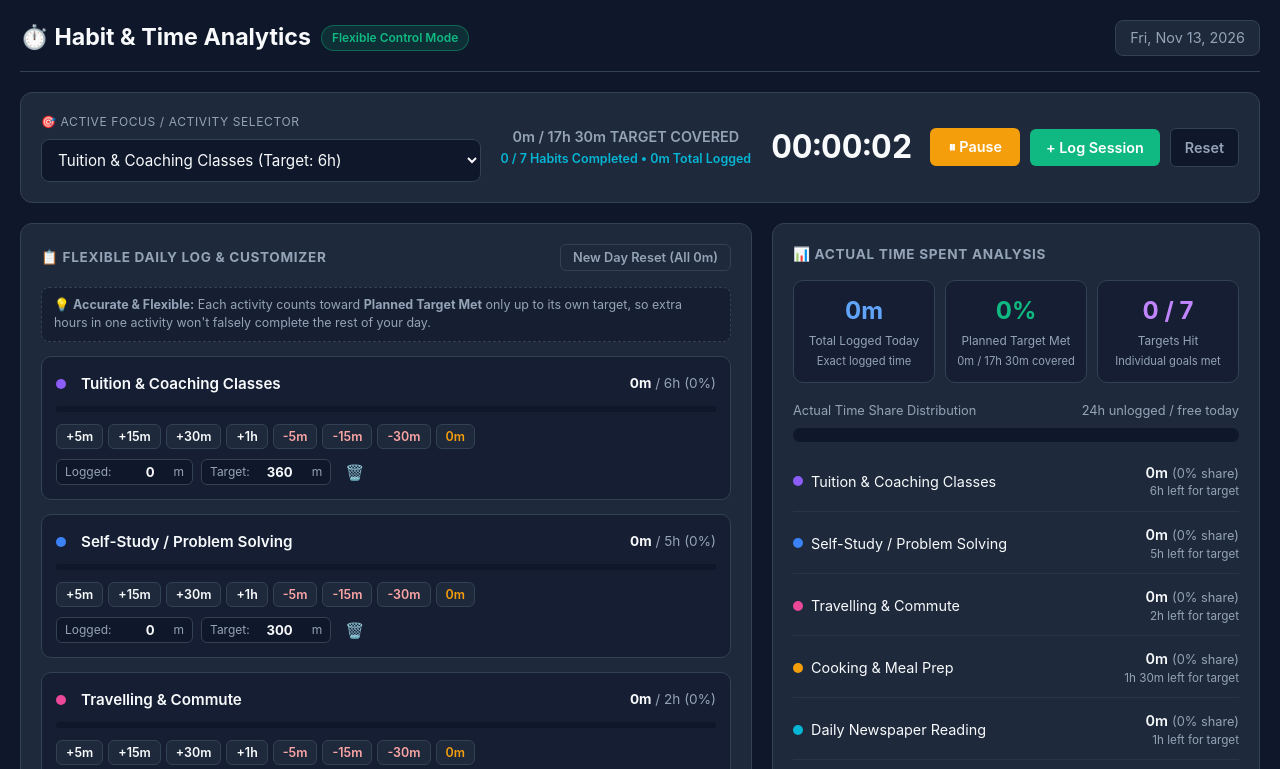
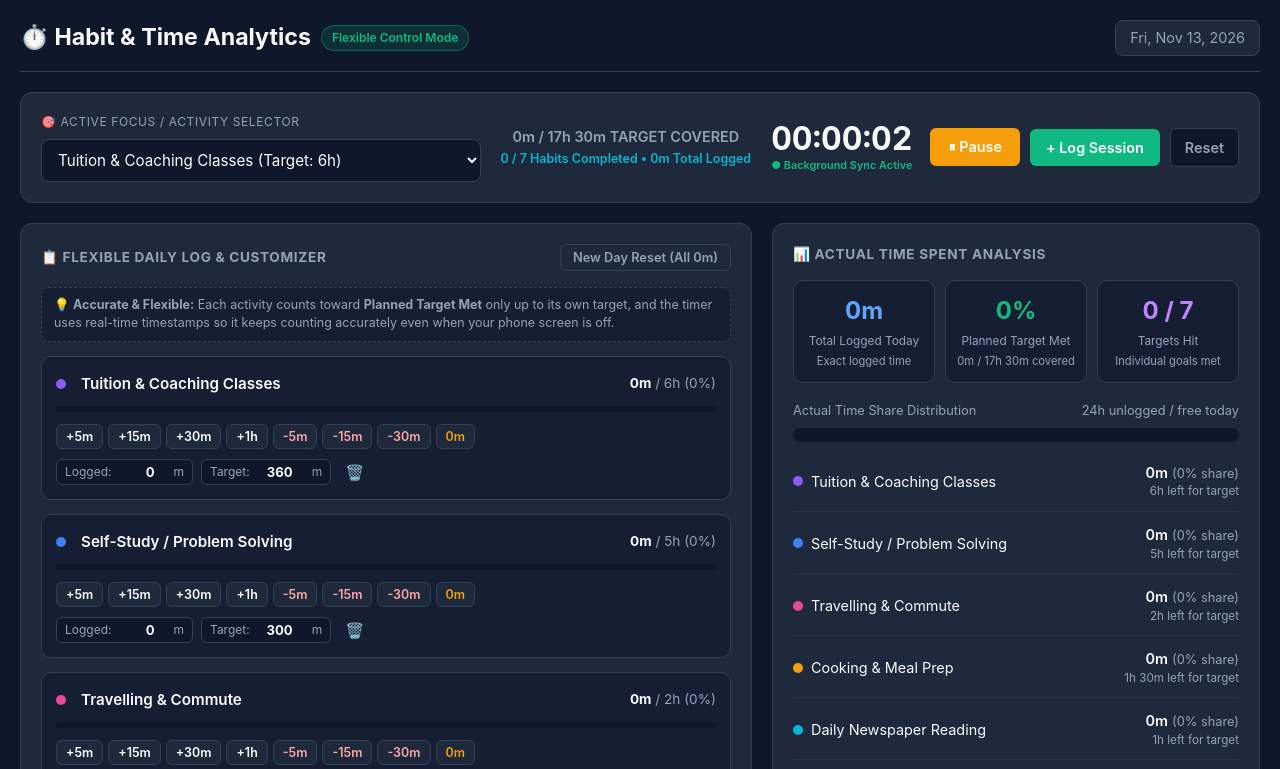
Before and after one commit to drajnishdhar-prog/Habit-Tracker-, a plain HTML site: page index.html in a window 1280 px wide. Both pictures are taken after a click on the button "▶ Start". Shown: the top 769 px of the page. Drawn offline with Linux system fonts and the light colour scheme.

Commit message:
Update index.html

```diff
--- a/index.html
+++ b/index.html
@@ -141,11 +141,29 @@
             flex-wrap: wrap;
         }
 
+        .timer-display-wrap {
+            display: flex;
+            flex-direction: column;
+            align-items: flex-start;
+            margin-right: 8px;
+        }
+
         .timer-display {
             font-size: 2rem;
             font-weight: 700;
             font-variant-numeric: tabular-nums;
-            margin-right: 8px;
+            line-height: 1.1;
+        }
+
+        .timer-bg-status {
+            font-size: 0.68rem;
+            color: var(--accent-green);
+            font-weight: 600;
+            display: none;
+        }
+
+        .timer-bg-status.active {
+            display: block;
         }
 
         button {
@@ -592,14 +610,17 @@
     <div class="focus-bar">
         <div class="focus-selector">
             <div class="focus-label">🎯 Active Focus / Activity Selector</div>
-            <select id="focusHabitSelect"></select>
+            <select id="focusHabitSelect" onchange="saveSelectedHabit()"></select>
         </div>
         <div class="focus-stats" id="globalProgressText">
             0m / 17h 30m Target Covered
             <span id="globalExtraSub">0 / 7 Habits Completed</span>
         </div>
         <div class="timer-controls">
-            <div class="timer-display" id="timerDisplay">00:00:00</div>
+            <div class="timer-display-wrap">
+                <div class="timer-display" id="timerDisplay">00:00:00</div>
+                <div class="timer-bg-status" id="timerBgStatus">● Background Sync Active</div>
+            </div>
             <button class="btn-start" id="startStopBtn" onclick="toggleTimer()">▶ Start</button>
             <button class="btn-log" onclick="logSession()">+ Log Session</button>
             <button class="btn-reset" onclick="resetTimer()">Reset</button>
@@ -616,7 +637,7 @@
                 </div>
 
                 <div class="helper-hint">
-                    💡 <strong>Accurate & Flexible:</strong> Each activity counts toward <strong>Planned Target Met</strong> only up to its own target, so extra hours in one activity won't falsely complete the rest of your day.
+                    💡 <strong>Accurate & Flexible:</strong> Each activity counts toward <strong>Planned Target Met</strong> only up to its own target, and the timer uses real-time timestamps so it keeps counting accurately even when your phone screen is off.
                 </div>
 
                 <div class="habit-list" id="habitList"></div>
@@ -681,6 +702,7 @@
 
 <script>
     const STORAGE_KEY = 'habitTrackerData_v5_flexible';
+    const TIMER_STORAGE_KEY = 'habitTrackerTimer_v5';
     const COLORS = ['#8b5cf6', '#3b82f6', '#ec4899', '#f59e0b', '#06b6d4', '#ef4444', '#10b981'];
 
     // Default flexible routine with 2h (120m) Travelling time — 100% editable by user
@@ -695,17 +717,45 @@
     ];
 
     let habits = JSON.parse(localStorage.getItem(STORAGE_KEY)) || JSON.parse(JSON.stringify(DEFAULT_HABITS));
+
+    // Background-safe Timestamp Timer State
+    let timerState = JSON.parse(localStorage.getItem(TIMER_STORAGE_KEY)) || {
+        isRunning: false,
+        startTime: null,
+        accumulatedMs: 0,
+        selectedHabitId: null
+    };
+
     let timerInterval = null;
-    let elapsedSeconds = 0;
 
     function init() {
         const options = { weekday: 'short', month: 'short', day: 'numeric', year: 'numeric' };
         document.getElementById('currentDate').textContent = new Date().toLocaleDateString('en-US', options);
         renderAll();
+        restoreTimerState();
+
+        // Instantly resync timer whenever screen turns back on or tab becomes active
+        document.addEventListener('visibilitychange', () => {
+            if (!document.hidden) {
+                updateTimerDisplay();
+            }
+        });
+        window.addEventListener('focus', updateTimerDisplay);
+        window.addEventListener('pageshow', updateTimerDisplay);
     }
 
     function saveData() {
         localStorage.setItem(STORAGE_KEY, JSON.stringify(habits));
+    }
+
+    function saveTimerState() {
+        localStorage.setItem(TIMER_STORAGE_KEY, JSON.stringify(timerState));
+    }
+
+    function saveSelectedHabit() {
+        const select = document.getElementById('focusHabitSelect');
+        timerState.selectedHabitId = parseInt(select.value) || null;
+        saveTimerState();
     }
 
     function formatDuration(mins) {
@@ -725,7 +775,7 @@
 
     function renderSelect() {
         const select = document.getElementById('focusHabitSelect');
-        const currentVal = select.value;
+        const currentVal = timerState.selectedHabitId || select.value;
         select.innerHTML = habits.map(h => {
             const targetLabel = h.target > 0 ? `Target: ${formatDuration(h.target)}` : 'Flexible / Open';
             return `<option value="${h.id}">${h.name} (${targetLabel})</option>`;
@@ -802,7 +852,7 @@
         const targetedHabits = habits.filter(h => h.target > 0);
         const totalTarget = targetedHabits.reduce((sum, h) => sum + h.target, 0);
 
-        // KEY FIX: Cap each habit's contribution at its own target so one habit cannot fake 100% completion for the rest
+        // Cap each habit's contribution at its own target so one habit cannot fake 100% completion for the rest
         const effectiveTargetCovered = targetedHabits.reduce((sum, h) => sum + Math.min(h.logged, h.target), 0);
         const totalExtraMins = targetedHabits.reduce((sum, h) => sum + Math.max(0, h.logged - h.target), 0);
         const completedHabitsCount = targetedHabits.filter(h => h.logged >= h.target).length;
@@ -953,25 +1003,70 @@
         }
     }
 
-    // Stopwatch Focus Timer
+    // Background-Safe Timestamp Stopwatch Logic
+    function getElapsedSeconds() {
+        let totalMs = timerState.accumulatedMs || 0;
+        if (timerState.isRunning && timerState.startTime) {
+            totalMs += (Date.now() - timerState.startTime);
+        }
+        return Math.max(0, Math.floor(totalMs / 1000));
+    }
+
+    function restoreTimerState() {
+        const btn = document.getElementById('startStopBtn');
+        const bgStatus = document.getElementById('timerBgStatus');
+        updateTimerDisplay();
+
+        if (timerState.isRunning) {
+            btn.textContent = '⏸ Pause';
+            btn.classList.add('running');
+            bgStatus.classList.add('active');
+            if (!timerInterval) {
+                timerInterval = setInterval(updateTimerDisplay, 1000);
+            }
+        } else {
+            btn.textContent = '▶ Start';
+            btn.classList.remove('running');
+            bgStatus.classList.remove('active');
+        }
+    }
+
     function toggleTimer() {
         const btn = document.getElementById('startStopBtn');
-        if (timerInterval) {
+        const bgStatus = document.getElementById('timerBgStatus');
+
+        if (timerState.isRunning) {
+            // Pause: lock in elapsed milliseconds up to this exact moment
+            timerState.accumulatedMs += (Date.now() - timerState.startTime);
+            timerState.startTime = null;
+            timerState.isRunning = false;
+            saveTimerState();
+
             clearInterval(timerInterval);
             timerInterval = null;
             btn.textContent = '▶ Start';
             btn.classList.remove('running');
+            bgStatus.classList.remove('active');
+            updateTimerDisplay();
         } else {
-            timerInterval = setInterval(() => {
-                elapsedSeconds++;
-                updateTimerDisplay();
-            }, 1000);
+            // Start: record exact current timestamp
+            timerState.startTime = Date.now();
+            timerState.isRunning = true;
+            timerState.selectedHabitId = parseInt(document.getElementById('focusHabitSelect').value) || null;
+            saveTimerState();
+
             btn.textContent = '⏸ Pause';
             btn.classList.add('running');
+            bgStatus.classList.add('active');
+            updateTimerDisplay();
+            if (!timerInterval) {
+                timerInterval = setInterval(updateTimerDisplay, 1000);
+            }
         }
     }
 
     function updateTimerDisplay() {
+        const elapsedSeconds = getElapsedSeconds();
         const hrs = String(Math.floor(elapsedSeconds / 3600)).padStart(2, '0');
         const mins = String(Math.floor((elapsedSeconds % 3600) / 60)).padStart(2, '0');
         const secs = String(elapsedSeconds % 60).padStart(2, '0');
@@ -979,11 +1074,12 @@
     }
 
     function logSession() {
-        const mins = Math.max(1, Math.round(elapsedSeconds / 60));
+        const elapsedSeconds = getElapsedSeconds();
         if (elapsedSeconds < 30) {
             alert('Run the timer for at least 30 seconds to log a session, or use the direct +/- buttons below.');
             return;
         }
+        const mins = Math.max(1, Math.round(elapsedSeconds / 60));
         const selectedId = parseInt(document.getElementById('focusHabitSelect').value);
         adjustTime(selectedId, mins);
         resetTimer();
@@ -992,11 +1088,17 @@
     function resetTimer() {
         clearInterval(timerInterval);
         timerInterval = null;
-        elapsedSeconds = 0;
+        timerState.isRunning = false;
+        timerState.startTime = null;
+        timerState.accumulatedMs = 0;
+        saveTimerState();
+
         updateTimerDisplay();
         const btn = document.getElementById('startStopBtn');
+        const bgStatus = document.getElementById('timerBgStatus');
         btn.textContent = '▶ Start';
         btn.classList.remove('running');
+        bgStatus.classList.remove('active');
     }
 
     // JSON Backup & Restore
```
